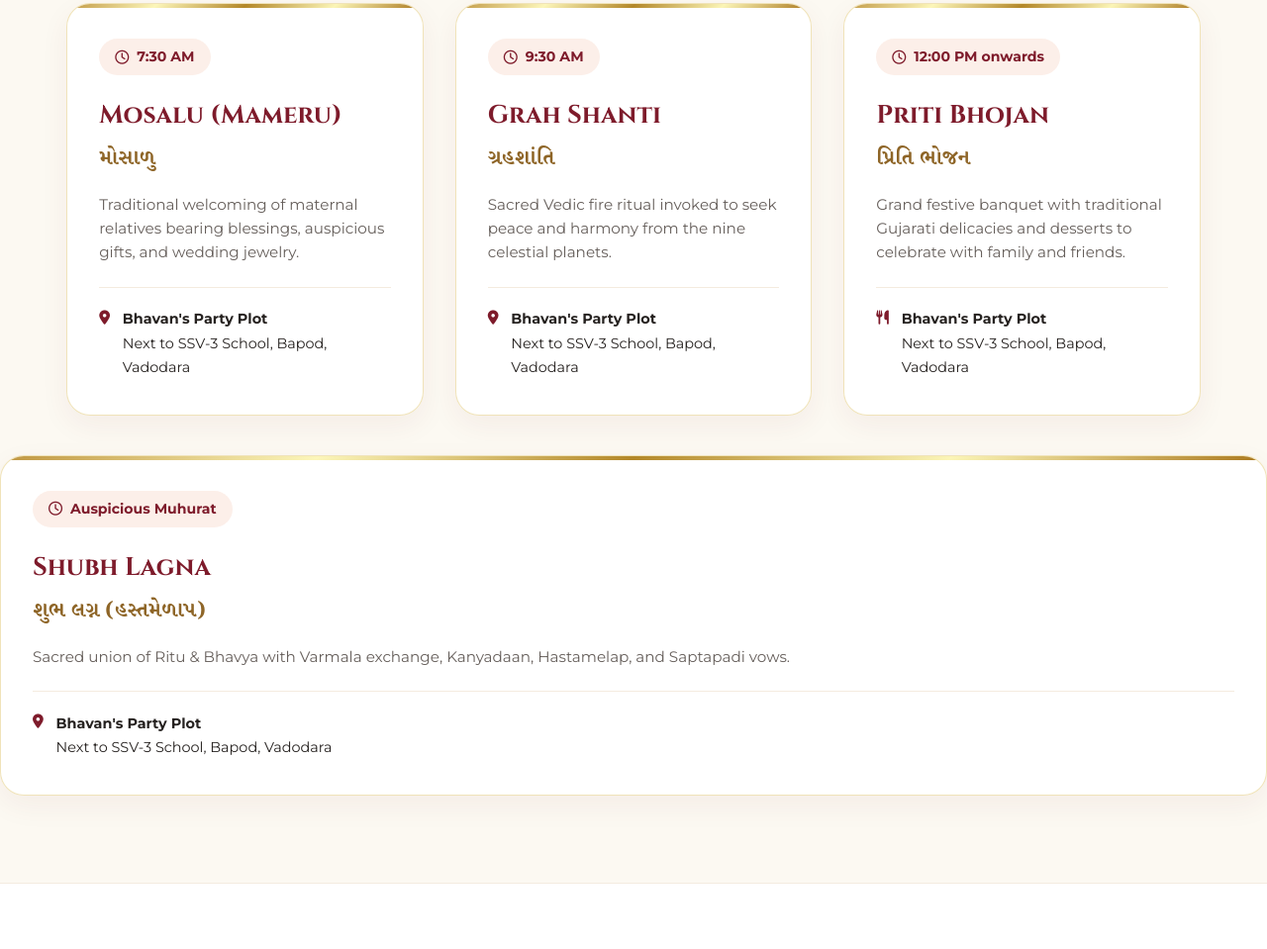
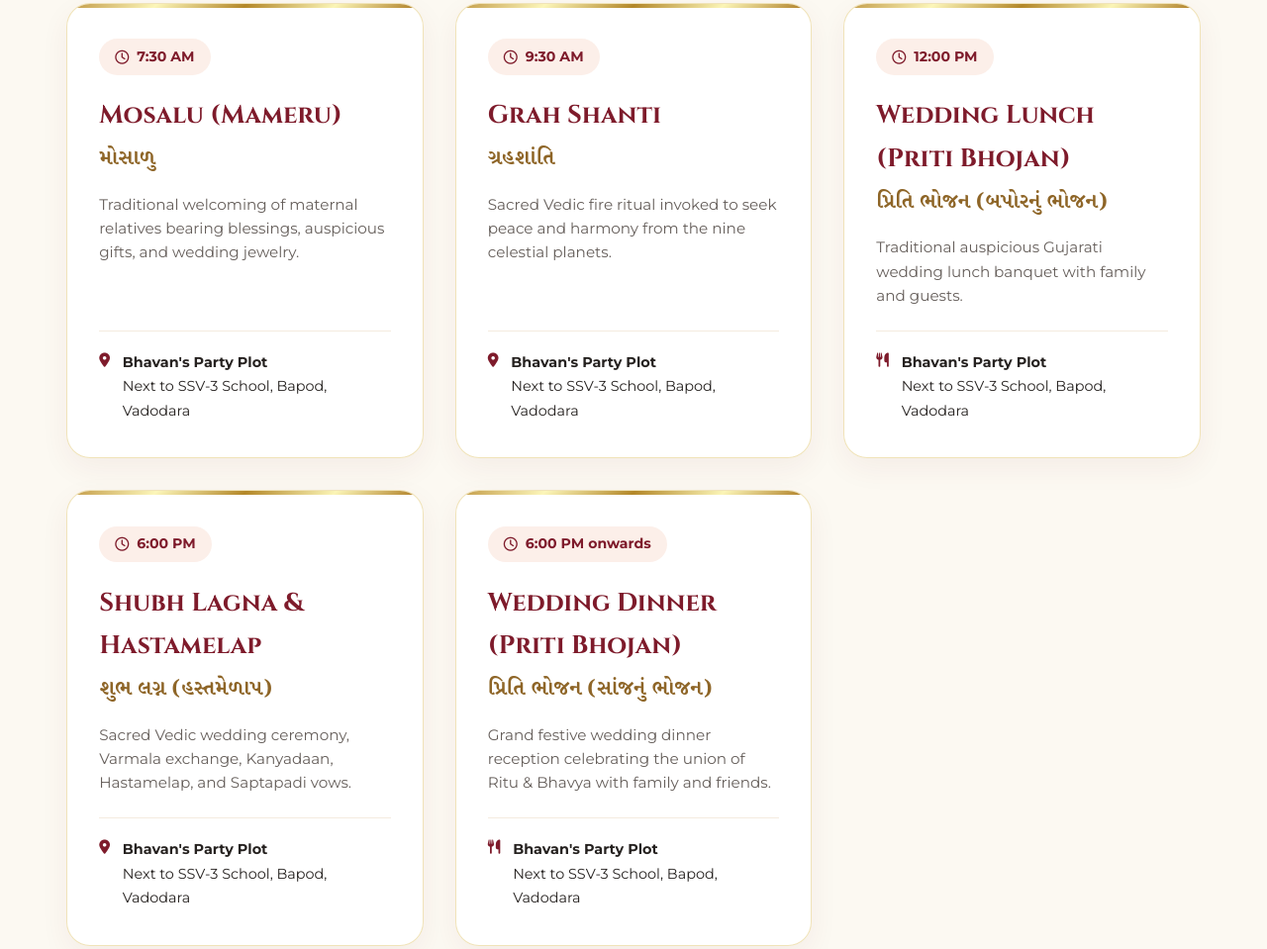
Before and after one commit to Patel-Abhishekk/weddinginvitation, a plain HTML site: page index.html in a window 1280 px wide. Shown: the part 3778-4737 px from the top of the page at 99% size. Drawn offline with nearby package versions, Linux system fonts and the light colour scheme; a web font is replaced by a local one.

Commit message:
Update ceremony timings (Lunch at 12 PM, Lagna & Dinner at 6 PM) and replace official Kankotri PDF

```diff
--- a/index.html
+++ b/index.html
@@ -302,7 +302,7 @@
               <i class="fa-regular fa-clock"></i>
               <span data-i18n="event_mosalu_time">7:30 AM (સવારે ૭.૩૦ કલાકે)</span>
             </div>
-            <h3 class="event-card-title">Mosalu (Mameru)</h3>
+            <h3 class="event-card-title" data-i18n="event_mosalu_title">Mosalu (Mameru)</h3>
             <h4 class="event-card-gujarati-title">મોસાળુ</h4>
             <p class="event-card-desc" data-i18n="event_mosalu_desc">
               Traditional welcoming of maternal relatives bearing blessings, auspicious gifts, and wedding jewelry.
@@ -326,7 +326,7 @@
               <i class="fa-regular fa-clock"></i>
               <span data-i18n="event_grahshanti_time">9:30 AM (સવારે ૯.૩૦ કલાકે)</span>
             </div>
-            <h3 class="event-card-title">Grah Shanti</h3>
+            <h3 class="event-card-title" data-i18n="event_grahshanti_title">Grah Shanti</h3>
             <h4 class="event-card-gujarati-title">ગ્રહશાંતિ</h4>
             <p class="event-card-desc" data-i18n="event_grahshanti_desc">
               Sacred Vedic fire ritual invoked to seek peace and harmony from the nine celestial planets.
@@ -343,17 +343,65 @@
           </div>
         </div>
 
-         <!-- Priti Bhojan -->
+        <!-- Lunch (Priti Bhojan) -->
         <div class="event-card">
           <div>
             <div class="event-time-badge">
               <i class="fa-regular fa-clock"></i>
-              <span data-i18n="event_priti_time">12:00 AM onwards (સવારે ૧૨.૦૦ કલાકે)</span>
+              <span data-i18n="event_lunch_time">12:00 PM (બપોરે ૧૨.૦૦ કલાકે)</span>
             </div>
-            <h3 class="event-card-title">Priti Bhojan</h3>
-            <h4 class="event-card-gujarati-title">પ્રિતિ ભોજન</h4>
-            <p class="event-card-desc" data-i18n="event_priti_desc">
-              Grand festive wedding feast featuring authentic Gujarati delicacies and sweets to celebrate with family.
+            <h3 class="event-card-title" data-i18n="event_lunch_title">Wedding Lunch (Priti Bhojan)</h3>
+            <h4 class="event-card-gujarati-title">પ્રિતિ ભોજન (બપોરનું ભોજન)</h4>
+            <p class="event-card-desc" data-i18n="event_lunch_desc">
+              Grand traditional Gujarati wedding lunch banquet with family and guests.
+            </p>
+          </div>
+          <div>
+            <div class="event-venue-info">
+              <i class="fa-solid fa-utensils"></i>
+              <div>
+                <strong>Bhavan's Party Plot</strong><br>
+                Next to SSV-3 School, Bapod, Vadodara
+              </div>
+            </div>
+          </div>
+        </div>
+
+        <!-- Shubh Lagna -->
+        <div class="event-card">
+          <div>
+            <div class="event-time-badge">
+              <i class="fa-regular fa-clock"></i>
+              <span data-i18n="event_lagna_time">6:00 PM (સાંજે ૬.૦૦ કલાકે)</span>
+            </div>
+            <h3 class="event-card-title" data-i18n="event_lagna_title">Shubh Lagna &amp; Hastamelap</h3>
+            <h4 class="event-card-gujarati-title">શુભ લગ્ન (હસ્તમેળાપ)</h4>
+            <p class="event-card-desc" data-i18n="event_lagna_desc">
+              Sacred union of Ritu &amp; Bhavya with Varmala exchange, Kanyadaan, Hastamelap, and Saptapadi vows.
+            </p>
+          </div>
+          <div>
+            <div class="event-venue-info">
+              <i class="fa-solid fa-location-dot"></i>
+              <div>
+                <strong>Bhavan's Party Plot</strong><br>
+                Next to SSV-3 School, Bapod, Vadodara
+              </div>
+            </div>
+          </div>
+        </div>
+
+        <!-- Dinner (Priti Bhojan) -->
+        <div class="event-card">
+          <div>
+            <div class="event-time-badge">
+              <i class="fa-regular fa-clock"></i>
+              <span data-i18n="event_dinner_time">6:00 PM onwards (સાંજે ૬.૦૦ કલાકે)</span>
+            </div>
+            <h3 class="event-card-title" data-i18n="event_dinner_title">Wedding Dinner (Priti Bhojan)</h3>
+            <h4 class="event-card-gujarati-title">પ્રિતિ ભોજન (સાંજનું ભોજન)</h4>
+            <p class="event-card-desc" data-i18n="event_dinner_desc">
+              Grand festive wedding dinner reception celebrating the union of Ritu &amp; Bhavya with family and friends.
             </p>
           </div>
           <div>
@@ -370,30 +418,6 @@
       </div>
 
     </div>
-
-        <!-- Shubh Lagna -->
-        <div class="event-card">
-          <div>
-            <div class="event-time-badge">
-              <i class="fa-regular fa-clock"></i>
-              <span data-i18n="event_lagna_time">6:00 PM (સાંજે ૬ વાગ્યે)</span>
-            </div>
-            <h3 class="event-card-title">Shubh Lagna</h3>
-            <h4 class="event-card-gujarati-title">શુભ લગ્ન (હસ્તમેળાપ)</h4>
-            <p class="event-card-desc" data-i18n="event_lagna_desc">
-              Sacred union of Ritu & Bhavya with Varmala exchange, Kanyadaan, Hastamelap, and Saptapadi vows.
-            </p>
-          </div>
-          <div>
-            <div class="event-venue-info">
-              <i class="fa-solid fa-location-dot"></i>
-              <div>
-                <strong>Bhavan's Party Plot</strong><br>
-                Next to SSV-3 School, Bapod, Vadodara
-              </div>
-            </div>
-          </div>
-        </div>
   </section>
 
 
--- a/script.js
+++ b/script.js
@@ -68,15 +68,20 @@ document.addEventListener('DOMContentLoaded', () => {
       event_grahshanti_time: "9:30 AM",
       event_grahshanti_loc: "Bhavan's Party Plot, Bapod, Vadodara",
 
+      event_lunch_title: "Wedding Lunch (Priti Bhojan)",
+      event_lunch_desc: "Traditional auspicious Gujarati wedding lunch banquet with family and guests.",
+      event_lunch_time: "12:00 PM",
+      event_lunch_loc: "Bhavan's Party Plot, Bapod, Vadodara",
+
       event_lagna_title: "Shubh Lagna & Hastamelap",
-      event_lagna_desc: "Sacred union of Ritu & Bhavya with Varmala exchange, Kanyadaan, Hastamelap, and Saptapadi vows.",
-      event_lagna_time: "Auspicious Muhurat",
+      event_lagna_desc: "Sacred Vedic wedding ceremony, Varmala exchange, Kanyadaan, Hastamelap, and Saptapadi vows.",
+      event_lagna_time: "6:00 PM",
       event_lagna_loc: "Bhavan's Party Plot, Bapod, Vadodara",
 
-      event_priti_title: "Priti Bhojan (Wedding Feast)",
-      event_priti_desc: "Grand festive banquet with traditional Gujarati delicacies and desserts to celebrate with family and friends.",
-      event_priti_time: "12:00 PM onwards",
-      event_priti_loc: "Bhavan's Party Plot, Bapod, Vadodara",
+      event_dinner_title: "Wedding Dinner (Priti Bhojan)",
+      event_dinner_desc: "Grand festive wedding dinner reception celebrating the union of Ritu & Bhavya with family and friends.",
+      event_dinner_time: "6:00 PM onwards",
+      event_dinner_loc: "Bhavan's Party Plot, Bapod, Vadodara",
 
       venue_subtitle: "For Our Traveling Guests",
       venue_title: "Venues & Directions",
@@ -181,15 +186,20 @@ document.addEventListener('DOMContentLoaded', () => {
       event_grahshanti_time: "સવારે ૯.૩૦ કલાકે",
       event_grahshanti_loc: "ભવન્સ પાર્ટી પ્લોટ, એસએસવી-૩ સ્કૂલની બાજુમાં, બાપોદ, વડોદરા.",
 
+      event_lunch_title: "પ્રિતિ ભોજન (બપોરનું ભોજન - Lunch)",
+      event_lunch_desc: "પરિવારજનો તથા આમંત્રિત સ્નેહીજનો માટે મંગલ બપોરનું પ્રિતિ ભોજન સમારોહ.",
+      event_lunch_time: "બપોરે ૧૨.૦૦ કલાકે",
+      event_lunch_loc: "ભવન્સ પાર્ટી પ્લોટ, એસએસવી-૩ સ્કૂલની બાજુમાં, બાપોદ, વડોદરા.",
+
       event_lagna_title: "શુભ લગ્ન (હસ્તમેળાપ)",
       event_lagna_desc: "વરમાળા, કન્યાદાન, હસ્તમેળાપ અને સપ્તપદીના મંગલ ફેરા સાથે પવિત્ર દાંપત્ય જીવનનો પ્રારંભ.",
-      event_lagna_time: "શુભ મુહૂર્તે",
+      event_lagna_time: "સાંજે ૬.૦૦ કલાકે",
       event_lagna_loc: "ભવન્સ પાર્ટી પ્લોટ, એસએસવી-૩ સ્કૂલની બાજુમાં, બાપોદ, વડોદરા.",
 
-      event_priti_title: "પ્રિતિ ભોજન",
-      event_priti_desc: "સગાં-સ્નેહીજનો તથા આમંત્રિત મહેમાનો માટે મંગલ ભોજન સમારોહ.",
-      event_priti_time: "બપોરે ૧૨.૦૦ કલાકે",
-      event_priti_loc: "ભવન્સ પાર્ટી પ્લોટ, એસએસવી-૩ સ્કૂલની બાજુમાં, બાપોદ, વડોદરા.",
+      event_dinner_title: "પ્રિતિ ભોજન (સાંજનું ભોજન - Dinner)",
+      event_dinner_desc: "સગાં-સ્નેહીજનો તથા આમંત્રિત મહેમાનો માટે સાંજનું ભવ્ય પ્રિતિ ભોજન સમારોહ.",
+      event_dinner_time: "સાંજે ૬.૦૦ કલાકેથી શરૂ",
+      event_dinner_loc: "ભવન્સ પાર્ટી પ્લોટ, એસએસવી-૩ સ્કૂલની બાજુમાં, બાપોદ, વડોદરા.",
 
       venue_subtitle: "મુલાકાતીઓ માટે માર્ગદર્શન",
       venue_title: "✦ શુભ સ્થળ ✦",
@@ -368,7 +378,7 @@ document.addEventListener('DOMContentLoaded', () => {
       const gcalUrl = "https://calendar.google.com/calendar/render?action=TEMPLATE&text=" +
         encodeURIComponent("Shubh Vivah: Ritu & Bhavya's Wedding") +
         "&dates=20270102T020000Z/20270102T160000Z" +
-        "&details=" + encodeURIComponent("Wedding ceremony and celebrations of Chi. Ritu & Chi. Bhavya. Venue: Bhavan's Party Plot, Near SSV-3 School, Bapod, Vadodara.") +
+        "&details=" + encodeURIComponent("Wedding ceremony and celebrations of Chi. Ritu & Chi. Bhavya.\nSchedule: Ganesh Sthapana (Jan 1, 1:45 PM at Residence).\nJan 2: Mosalu (7:30 AM), Grah Shanti (9:30 AM), Lunch (12:00 PM), Shubh Lagna (6:00 PM), Dinner (6:00 PM onwards).\nVenue: Bhavan's Party Plot, Near SSV-3 School, Bapod, Vadodara.") +
         "&location=" + encodeURIComponent("Bhavan's Party Plot, Next to SSV-3 School, Bapod, Vadodara, Gujarat");
 
       window.open(gcalUrl, '_blank');
```
Also changed, not shown: 1 other file.
